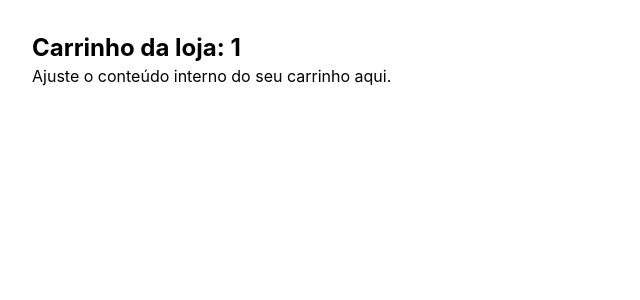
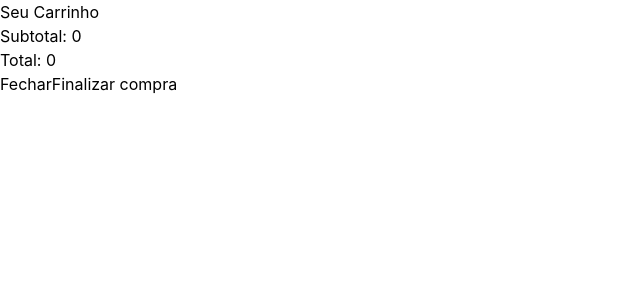
Before and after one commit to eqtrafegoecommerce-cell/eqmsaas, a Next.js app: page /loja/1/carrinho in a window 1280 px wide. Shown: the top 300 px of the page, without its empty margins (0-640 px from the left). Built offline with nearby package versions, Linux system fonts and the light colour scheme.

Commit message:
feat: enhance checkout component with improved layout and functionality

```diff
--- a/src/app/loja/[slug]/carrinho/page.tsx
+++ b/src/app/loja/[slug]/carrinho/page.tsx
@@ -1,21 +1,53 @@
-// src/app/loja/[slug]/carrinho/page.tsx
+import { Suspense } from 'react'
 
-// 1. Defina a tipagem correta para o parâmetro dinâmico da URL
-interface CarrinhoProps {
-  params: Promise<{
-    slug: string;
-  }>;
+type CheckoutProps = {
+  isOpen: boolean
+  onClose: () => void
+  total: number
+  subtotal: number
+  onFinalizar: (dados: any) => Promise<void>
+  carregando: boolean
 }
 
-// 2. Garanta que a função use "async" e seja exportada como "default"
-export default async function CarrinhoPage({ params }: CarrinhoProps) {
-  // Desembrulha o parâmetro de forma segura
-  const { slug } = await params;
+function Checkout({ isOpen, onClose, total, subtotal, onFinalizar, carregando }: CheckoutProps) {
+  if (!isOpen) return null
 
   return (
-    <div className="p-8">
-      <h1 className="text-2xl font-bold">Carrinho da loja: {slug}</h1>
-      <p>Ajuste o conteúdo interno do seu carrinho aqui.</p>
-    </div>
-  );
+    <section aria-label="Resumo do carrinho">
+      <p>Subtotal: {subtotal}</p>
+      <p>Total: {total}</p>
+      <button type="button" onClick={onClose}>Fechar</button>
+      <button
+        type="button"
+        disabled={carregando}
+        onClick={() => void onFinalizar({ subtotal, total })}
+      >
+        Finalizar compra
+      </button>
+    </section>
+  )
 }
+
+export const instant = false; // Desativando a renderização instantânea para esta página
+
+export default function CarrinhoPage() {
+  // Criamos funções e valores padrão para satisfazer os requisitos do componente Checkout
+  const dadosMockadosDoCarrinho = {
+    isOpen: true,
+    onClose: () => console.log("Fechar carrinho"),
+    total: 0,
+    subtotal: 0,
+    onFinalizar: async (dados: any) => console.log("Finalizando...", dados),
+    carregando: false
+  };
+
+  return (
+    <main>
+      <h1>Seu Carrinho</h1>
+      <Suspense fallback={<p>Carregando itens do carrinho...</p>}>
+        {/* Passamos as propriedades obrigatórias usando o operador spread (...) */}
+        <Checkout {...dadosMockadosDoCarrinho} />
+      </Suspense>
+    </main>
+  )
+}
--- a/tsconfig.json
+++ b/tsconfig.json
@@ -23,9 +23,7 @@
       }
     ],
     "paths": {
-      "@/*": [
-        "./src/*"
-      ]
+      "@/*": ["./src/*"]
     }
   },
   "include": [
```
